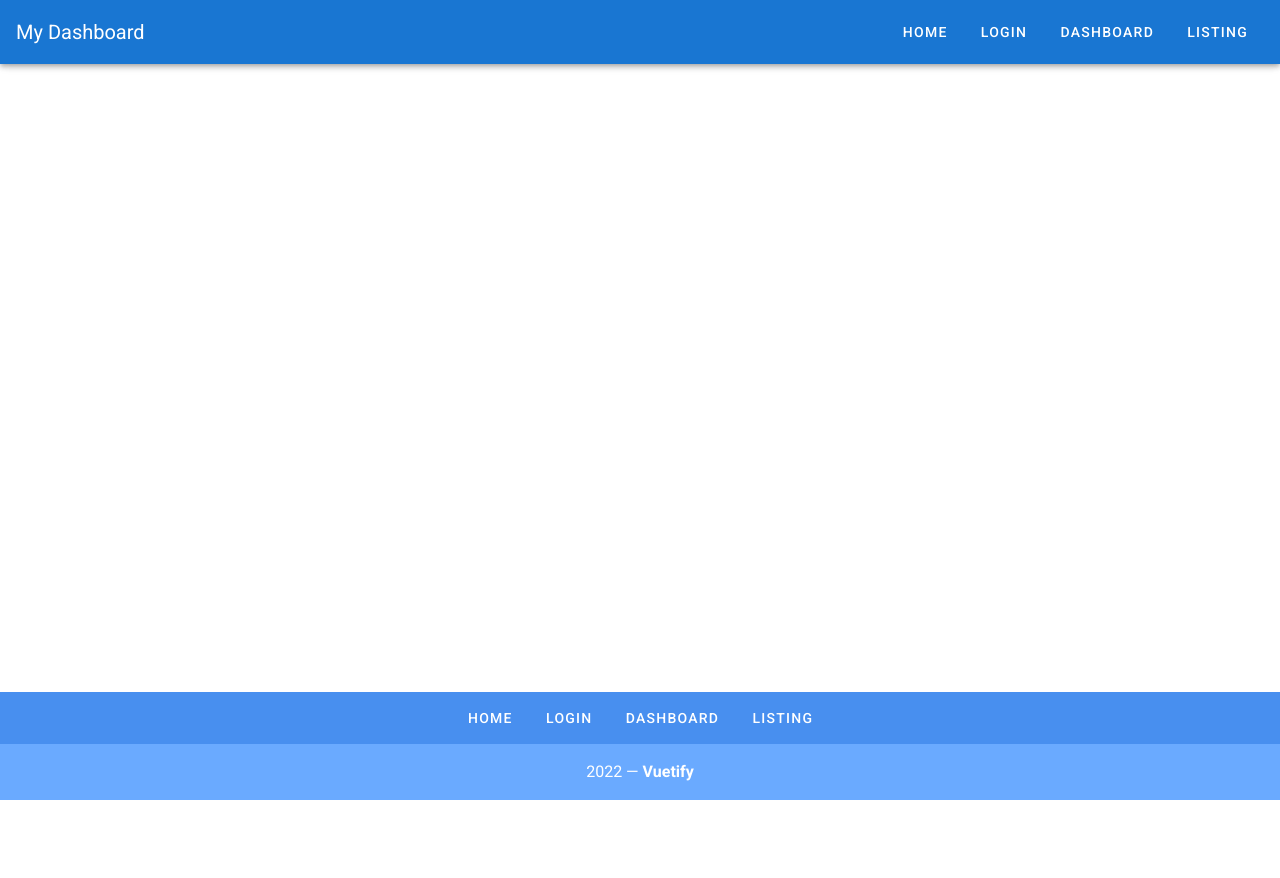
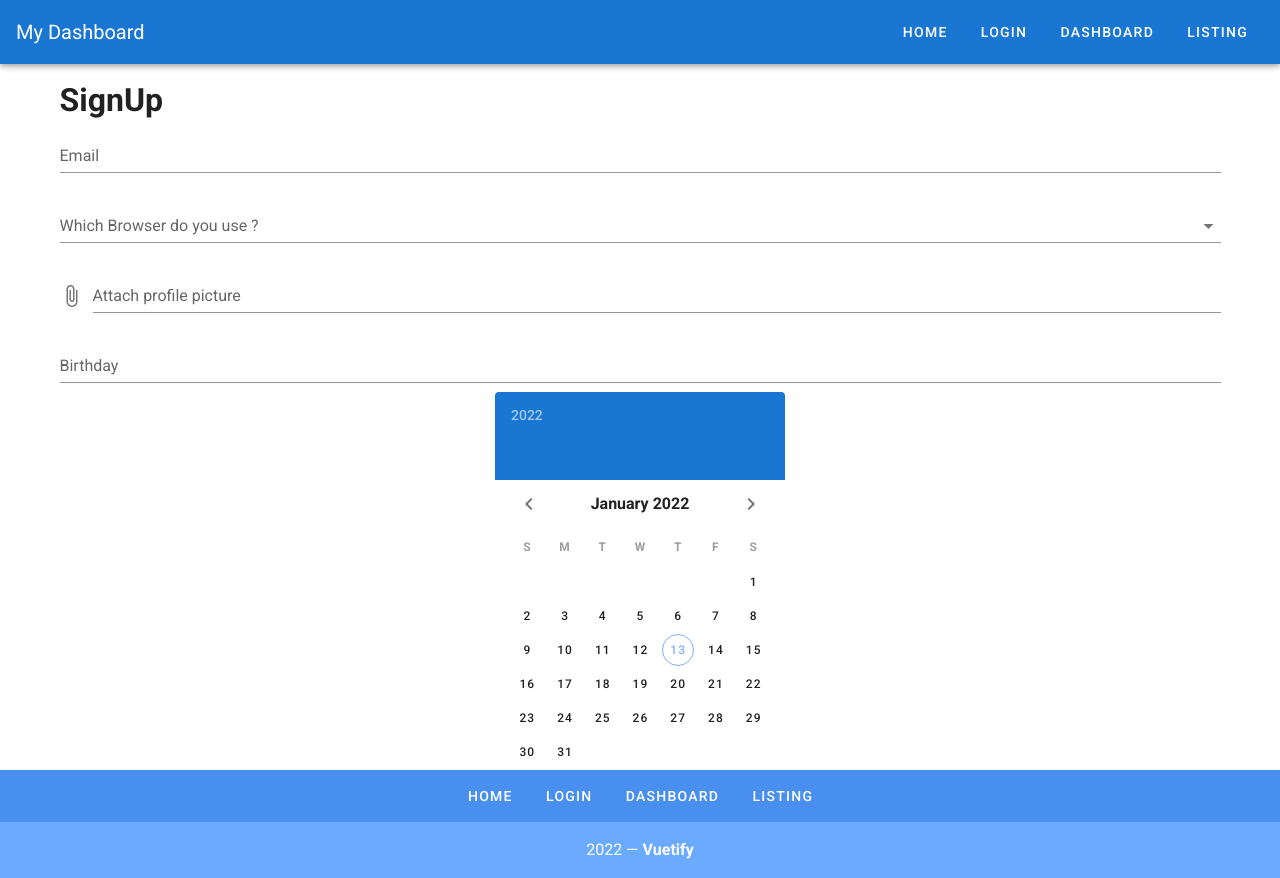
Before and after one commit to brunol-mira/my-test-app, a Vue app: page /signup in a window 1280 px wide. Before the commit the page ends 800 px from the top, so only its background shows below. Built offline with nearby package versions, Linux system fonts and the light colour scheme.

Commit message:
sixth commit - forms and validation

```diff
--- a/src/router/index.js
+++ b/src/router/index.js
@@ -24,6 +24,11 @@
     component: () => import(/* webpackChunkName: "about" */ '../views/Login.vue')
   },
   {
+    path: '/signup',
+    name: 'Signup',
+    component: () => import(/* webpackChunkName: "about" */ '../views/Signup.vue')
+  },
+  {
     path: '/dashboard',
     name: 'Dashboard',
     component: () => import(/* webpackChunkName: "about" */ '../views/Dashboard.vue')
--- /dev/null
+++ b/src/views/Signup.vue
@@ -0,0 +1,41 @@
+<template>
+  <!--  SignUp Module -->
+  <v-row>
+    <v-col>
+      <h1>SignUp</h1>
+      <v-form>
+        <v-text-field label="Email" type="email"></v-text-field>
+        <v-autocomplete
+            :items="browsers"
+            label="Which Browser do you use ?"
+        ></v-autocomplete>
+        <v-file-input
+            multiple
+            label="Attach profile picture"
+        ></v-file-input>
+
+        <v-text-field label="Birthday" v-model="birthday" type="text" readonly></v-text-field>
+        <v-row justify="center">
+          <v-date-picker v-model="birthday"></v-date-picker>
+        </v-row>
+
+      </v-form>
+    </v-col>
+  </v-row>
+</template>
+
+<script>
+// @ is an alias to /src
+// import HelloWorld from '@/components/HelloWorld.vue'
+
+export default {
+  name: 'SignPage',
+
+  data: () => ({
+    browsers: ['Chrome', 'Firefox', 'Safari', 'Edge', 'Brave'],
+    // birthday: (new Date(Date.now() - (new Date()).getTimezoneOffset() * 60000)).toISOString().substr(0, 10),
+    birthday: '',
+  }),
+
+};
+</script>
```
